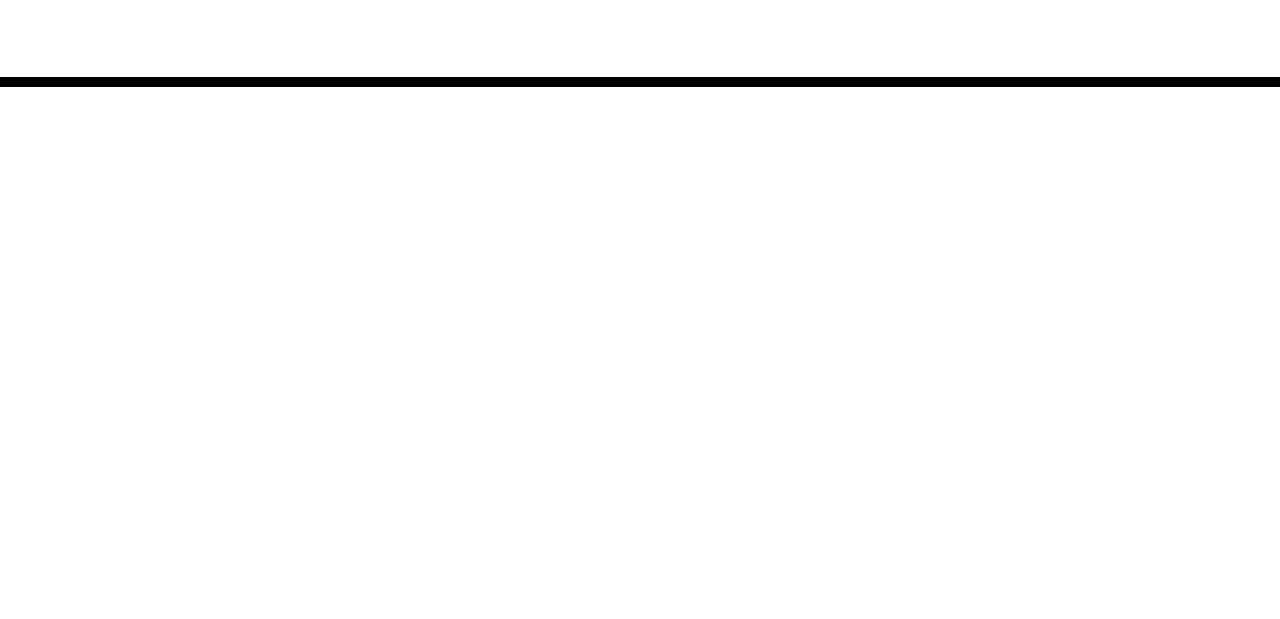
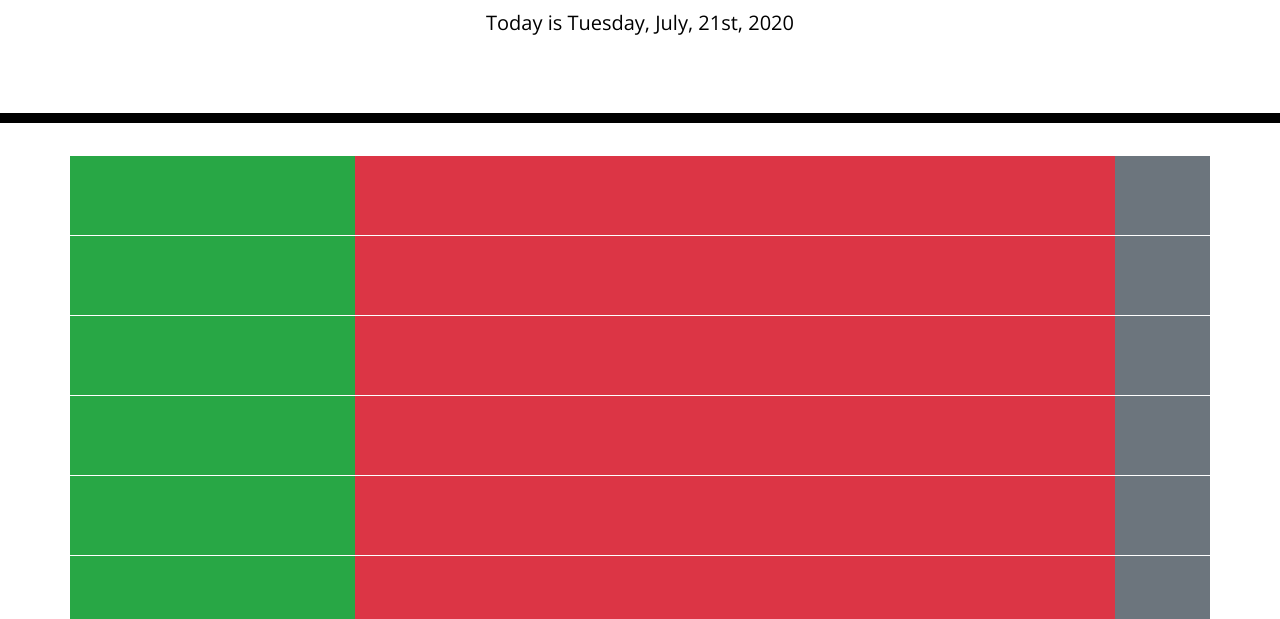
Before and after one commit to pprewitt/DailyPlanner, a plain HTML site: page index.html in a window 1280 px wide. Shown: the part 181-800 px from the top of the page. Drawn offline with nearby package versions, Linux system fonts and the light colour scheme.

Commit message:
appending container with rows/cols, adding color as test

```diff
--- a/index.html
+++ b/index.html
@@ -29,10 +29,11 @@
       <p id="currentDay" class="lead"></p>
     </header>
     <div class="container">
-      <table class="table-schedule">
+
     </div>
 
     <script src="https://code.jquery.com/jquery-3.4.1.min.js"></script>
     <script src="https://cdnjs.cloudflare.com/ajax/libs/moment.js/2.24.0/moment.min.js"></script>
+    <script src="script.js"></script>
   </body>
 </html>
--- a/script.js
+++ b/script.js
@@ -0,0 +1,42 @@
+$(document).ready(function() {
+
+
+//get date and day and place in header
+var dayDateTime = moment();
+$('#currentDay').text(dayDateTime.format('[Today is] dddd, MMMM, Do, YYYY'));
+
+//get save icon
+//get
+//get localstoragetodos
+    //parse JSON
+//create planner divs 12 add class of row and a styling class, add attribute for indexing
+
+for(let hours=0; hours<12; hours++){
+    var planHourDiv = $('<div>');
+    planHourDiv.addClass('row plan-row');
+    planHourDiv.attr('hours-index', hours);
+    $(".container").append(planHourDiv)
+
+//create divs for and style classes for time, todo, save: col-md-3,8,1 respectively
+    var colDivTime = $('<div>');
+    colDivTime.addClass('col-md-3 time-column bg-success');
+    var colDivEntry = $('<div>');
+    colDivEntry.addClass('col-md-8 entry-column bg-danger');
+    var colDivSave = $('<div>');
+    colDivSave.addClass('col-md-1 save-column bg-secondary');
+    $(".row").append(colDivTime, colDivEntry, colDivSave);
+
+}
+
+        //build col-md-3 for time
+            //populate time
+        //build col-md-8 for todo
+            //insert input form
+        //build col-md-1 for save; color bg-info
+            //insert save icon
+//rows change color style based on time: past bg-secondary, current bg-danger, future bg-success
+
+//save input to array function stringify JSON
+
+//if
+});
```
